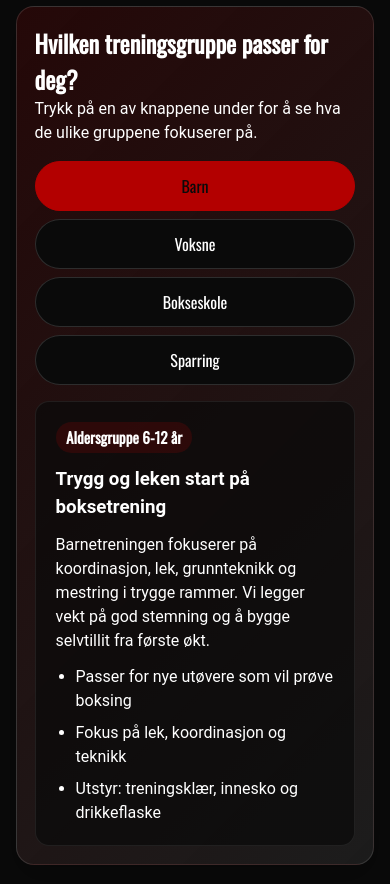
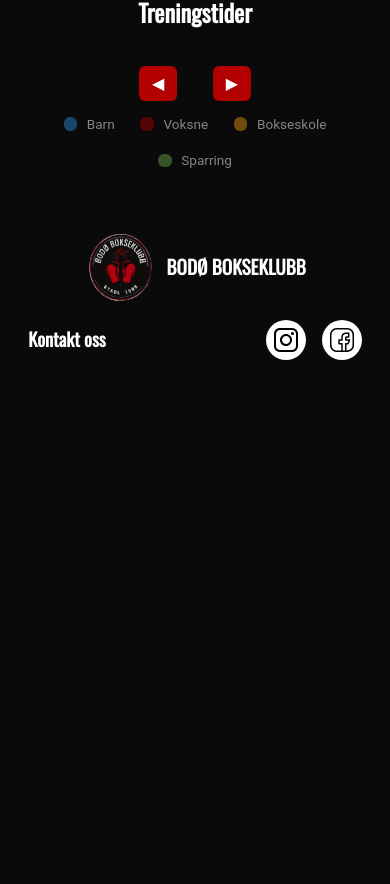
Before and after one commit to Kveks1/reacthtml, a React (Vite) app: page /trening in a window 390 px wide. Shown: the part 820-1704 px from the top of the page. After the commit the page ends 1188 px from the top, so only its background shows below. Built offline with nearby package versions, Linux system fonts and the light colour scheme.

Commit message:
Made a more minimal interactivity example mimicing the behaviour of the original active nav link function.
Signed-off-by: Aksel Søttar Gjertveit <aksel1000@gmail.com>

```diff
--- a/src/App.jsx
+++ b/src/App.jsx
@@ -9,8 +9,6 @@ import Header from "./components/Header";
 import Footer from "./components/Footer";
 
 import {BrowserRouter as Router, Route, Routes} from "react-router-dom";
-
-import './training_selector.css';
 
 function App() {
   return (
--- /dev/null
+++ b/src/components/ActiveNavigation.jsx
@@ -0,0 +1,38 @@
+import { useEffect, useState } from 'react';
+import { Link, useLocation } from 'react-router-dom';
+
+const normalizePath = (path) => path.toLowerCase().replace(/\/+$/, '') || '/';
+
+function ActiveNavigation({ links }) {
+    const { pathname } = useLocation();
+    const [activePath, setActivePath] = useState(() => normalizePath(pathname));
+
+    useEffect(() => {
+        setActivePath(normalizePath(pathname));
+    }, [pathname]);
+
+    return (
+        <nav aria-label="Hovednavigasjon">
+            <ul>
+                {links.map(({ to, label, className }) => {
+                    const isActive = normalizePath(to) === activePath;
+
+                    return (
+                        <li key={to} className={isActive ? 'is-active' : undefined}>
+                            <Link
+                                to={to}
+                                className={`${className}${isActive ? ' is-active' : ''}`}
+                                aria-current={isActive ? 'page' : undefined}
+                                onClick={() => setActivePath(normalizePath(to))}
+                            >
+                                {label}
+                            </Link>
+                        </li>
+                    );
+                })}
+            </ul>
+        </nav>
+    );
+}
+
+export default ActiveNavigation;
--- a/src/components/Header.jsx
+++ b/src/components/Header.jsx
@@ -1,4 +1,11 @@
-import { NavLink } from 'react-router-dom';
+import ActiveNavigation from './ActiveNavigation';
+
+const navigationLinks = [
+    { to: '/kontakt', label: 'Kontakt oss', className: 'menu-link' },
+    { to: '/trening', label: 'Trening', className: 'menu-link' },
+    { to: '/aktuelt', label: 'Aktuelt', className: 'menu-link' },
+    { to: '/priser', label: 'BLI MEDLEM', className: 'join-btn' },
+];
 
 function Header() {
     return (
@@ -17,14 +24,7 @@ function Header() {
                 <span></span>
             </label>
 
-            <nav aria-label="Hovednavigasjon">
-                <ul>
-                    <li><NavLink to="/kontakt" className="menu-link">Kontakt oss</NavLink></li>
-                    <li><NavLink to="/trening" className="menu-link">Trening</NavLink></li>
-                    <li><NavLink to="/aktuelt" className="menu-link">Aktuelt</NavLink></li>
-                    <li><NavLink to="/priser" className="join-btn">BLI MEDLEM</NavLink></li>
-                </ul>
-            </nav>
+            <ActiveNavigation links={navigationLinks} />
         </header>
     );
 }
--- a/src/components/TrainingLevelSelector.jsx
+++ /dev/null
@@ -1,50 +0,0 @@
-import { useState } from 'react';
-
-function TrainingLevelSelector({ title, description, levels = [], defaultLevelId }) {
-    const firstLevelId = levels[0]?.id ?? '';
-    const [selectedLevelId, setSelectedLevelId] = useState(defaultLevelId ?? firstLevelId);
-    const selectedLevel = levels.find((level) => level.id === selectedLevelId) || levels[0];
-
-    return (
-        <section className="training-selector" aria-labelledby="training-selector-title">
-            <div className="training-selector__intro">
-                <h2 id="training-selector-title">{title}</h2>
-                <p>{description}</p>
-            </div>
-
-            <div className="training-selector__buttons" role="tablist" aria-label="Velg treningsgruppe">
-                {levels.map((level) => {
-                    const isActive = selectedLevel && level.id === selectedLevel.id;
-
-                    return (
-                        <button
-                            key={level.id}
-                            type="button"
-                            className={`training-selector__button${isActive ? ' is-active' : ''}`}
-                            onClick={() => setSelectedLevelId(level.id)}
-                            aria-pressed={isActive}
-                        >
-                            {level.label}
-                        </button>
-                    );
-                })}
-            </div>
-
-            {selectedLevel && (
-                <article className="training-selector__card" aria-live="polite">
-                    <span className="training-selector__tag">{selectedLevel.tag}</span>
-                    <h3>{selectedLevel.heading}</h3>
-                    <p>{selectedLevel.text}</p>
-
-                    <ul className="training-selector__details">
-                        {selectedLevel.details.map((detail) => (
-                            <li key={detail}>{detail}</li>
-                        ))}
-                    </ul>
-                </article>
-            )}
-        </section>
-    );
-}
-
-export default TrainingLevelSelector;
--- a/src/pages/Trening.jsx
+++ b/src/pages/Trening.jsx
@@ -1,57 +1,12 @@
 import PageHero from '../components/PageHero';
-import TrainingLevelSelector from '../components/TrainingLevelSelector';
 import { TrainingIntro, TrainingSchedule } from '../components/TrainingSections';
 import '../trening.css';
 
 const trainingLevels = [
-    {
-        id: 'barn',
-        label: 'Barn',
-        tag: 'Aldersgruppe 6-12 år',
-        heading: 'Trygg og leken start på boksetrening',
-        text: 'Barnetreningen fokuserer på koordinasjon, lek, grunnteknikk og mestring i trygge rammer. Vi legger vekt på god stemning og å bygge selvtillit fra første økt.',
-        details: [
-            'Passer for nye utøvere som vil prøve boksing',
-            'Fokus på lek, koordinasjon og teknikk',
-            'Utstyr: treningsklær, innesko og drikkeflaske',
-        ],
-    },
-    {
-        id: 'voksne',
-        label: 'Voksne',
-        tag: 'Aldersgruppe 13+ / voksne',
-        heading: 'Trening som bygger kondisjon og styrke',
-        text: 'For ungdom og voksne kombinerer vi teknikkdriller, styrke og kondisjon. Her kan du komme i gang uansett nivå og utvikle deg i eget tempo.',
-        details: [
-            'Passer både nybegynnere og erfarne',
-            'Fokus på grunnteknikk, fart og utholdenhet',
-            'Perfekt hvis du vil trene allsidig og sosialt',
-        ],
-    },
-    {
-        id: 'bokseskole',
-        label: 'Bokseskole',
-        tag: 'Lær grunnlaget',
-        heading: 'Et strukturert opplegg for å lære boksekunsten',
-        text: 'Bokseskolen passer for deg som ønsker en tydelig innføring i bokseteknikk, fotarbeid og ringforståelse før du eventuelt går videre til mer avansert trening.',
-        details: [
-            'Tydelig progresjon fra grunnteknikk til mer avanserte øvelser',
-            'Godt alternativ for deg som vil lære fra bunnen av',
-            'Bygger trygghet før sparring og kampforberedelser',
-        ],
-    },
-    {
-        id: 'sparring',
-        label: 'Sparring',
-        tag: 'For erfarne utøvere',
-        heading: 'Kontrollert trening med høy intensitet',
-        text: 'Sparring er for utøvere som allerede har grunnleggende kontroll og vil jobbe med reaksjon, timing og taktikk i et trygt og veiledet miljø.',
-        details: [
-            'For utøvere som behersker grunnteknikk',
-            'Veiledes av trener for trygg gjennomføring',
-            'Fokus på taktikk, kontroll og utvikling',
-        ],
-    },
+    { id: 'barn', label: 'Barn' },
+    { id: 'voksne', label: 'Voksne' },
+    { id: 'bokseskole', label: 'Bokseskole' },
+    { id: 'sparring', label: 'Sparring' },
 ];
 
 function Trening() {
@@ -68,13 +23,6 @@ function Trening() {
 
             <TrainingIntro />
 
-            <TrainingLevelSelector
-                title="Hvilken treningsgruppe passer for deg?"
-                description="Trykk på en av knappene under for å se hva de ulike gruppene fokuserer på."
-                levels={trainingLevels}
-                defaultLevelId="barn"
-            />
-
             <TrainingSchedule legendItems={trainingLevels} />
         </main>
     );
--- a/src/training_selector.css
+++ /dev/null
@@ -1,104 +0,0 @@
-.training-selector {
-  display: grid;
-  gap: 1rem;
-  margin: 2rem 0;
-  padding: 1.5rem;
-  border: 1px solid rgba(255, 255, 255, 0.12);
-  border-radius: 18px;
-  background: linear-gradient(135deg, rgba(179, 0, 0, 0.16), rgba(30, 30, 30, 0.92));
-  box-shadow: 0 12px 32px rgba(0, 0, 0, 0.28);
-}
-
-.training-selector__intro h2,
-.training-selector__intro p,
-.training-selector__card h3,
-.training-selector__card p {
-  margin: 0;
-}
-
-.training-selector__intro p {
-  max-width: 70ch;
-}
-
-.training-selector__buttons {
-  display: flex;
-  flex-wrap: wrap;
-  gap: 0.75rem;
-}
-
-.training-selector__button {
-  padding: 0.75rem 1rem;
-  border: 1px solid rgba(255, 255, 255, 0.14);
-  border-radius: 999px;
-  background: #0A0A0A;
-  color: #fff;
-  font: 1rem "Oswald", sans-serif;
-  cursor: pointer;
-  transition: transform 0.2s ease, background-color 0.2s ease, color 0.2s ease, border-color 0.2s ease;
-}
-
-.training-selector__button:hover,
-.training-selector__button:focus-visible {
-  transform: translateY(-1px);
-  border-color: #B30000;
-  outline: none;
-}
-
-.training-selector__button.is-active {
-  background: #B30000;
-  color: #0A0A0A;
-  border-color: #B30000;
-}
-
-.training-selector__card {
-  display: grid;
-  gap: 0.75rem;
-  padding: 1.25rem;
-  border: 1px solid rgba(255, 255, 255, 0.08);
-  border-radius: 14px;
-  background: rgba(10, 10, 10, 0.72);
-}
-
-.training-selector__tag {
-  justify-self: start;
-  padding: 0.25rem 0.65rem;
-  border-radius: 999px;
-  background: rgba(179, 0, 0, 0.18);
-  color: #fff;
-  font-size: 0.95rem;
-}
-
-.training-selector__empty {
-  margin: 0;
-  padding: 0.85rem 1rem;
-  border-radius: 12px;
-  background: rgba(255, 255, 255, 0.05);
-}
-
-.training-selector__details {
-  display: grid;
-  gap: 0.5rem;
-  margin: 0;
-  padding-left: 1.25rem;
-  list-style: disc;
-}
-
-.training-selector__details li {
-  margin: 0;
-}
-
-@media (max-width: 1024px) {
-  .training-selector {
-    padding: 1.1rem;
-  }
-}
-
-@media (max-width: 600px) {
-  .training-selector__buttons {
-    gap: 0.5rem;
-  }
-
-  .training-selector__button {
-    width: 100%;
-  }
-}
```
